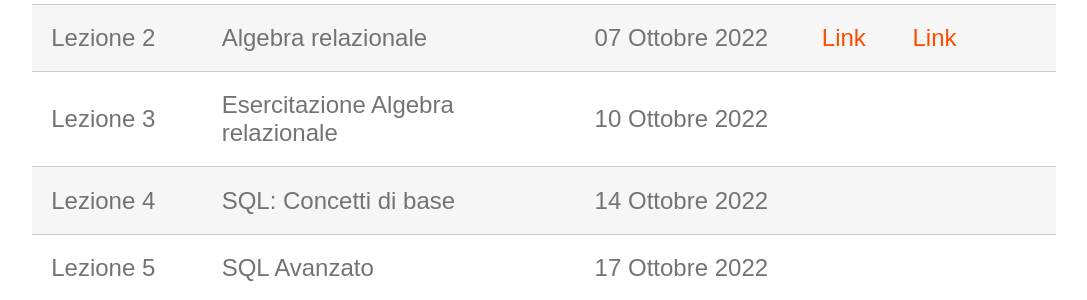
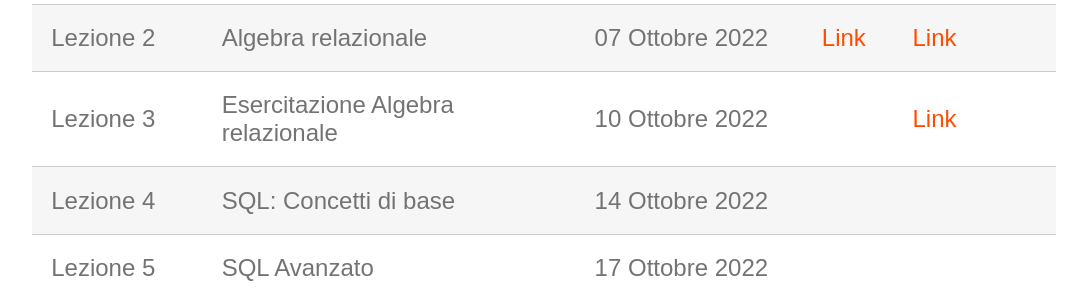
Before and after one commit to perceivelab/database-course, a Jekyll site: the page built from lezioni.md, in a window 1280 px wide and 900 px high, scrolled down 335 px. Shown: the part 155-455 px from the top of the window, without its empty margins (96-1183 px from the left). Built offline with Jekyll 4.4.1, drawn with Linux system fonts in a browser that asks for light colours; our own code applies the rules of GitHub Pages for plain Markdown files.

Commit message:
Update lezioni.md

```diff
--- a/lezioni.md
+++ b/lezioni.md
@@ -10,7 +10,7 @@
 | Introduzione  | Introduzione Corso                    | 03 Ottobre 2022   | [Link](https://drive.google.com/file/d/1u_I_BZALl_8nyqxvalevX5x7dyJV4yRw/view?usp=sharing)                                         |             |
 | Lezione 1  | Modello relazionale                      | 03 Ottobre 2022   | [Link](https://drive.google.com/file/d/15EaCh1d7VxnKTfylcErryjHwbERGk1Qo/view?usp=sharing)        |             |
 | Lezione 2  | Algebra relazionale                      | 07 Ottobre 2022   | [Link](https://drive.google.com/file/d/1A-qmts9eQMoQPqdN6f6_j1QWPLIntvNc/view?usp=sharing)                        |      [Link](https://drive.google.com/file/d/1xhLANQBfE-IPZenv5l__r-LpDB_vGVbi/view?usp=sharing)  |
-| Lezione 3  | Esercitazione Algebra relazionale        | 10 Ottobre 2022   |                         |             |
+| Lezione 3  | Esercitazione Algebra relazionale        | 10 Ottobre 2022   |                         |   [Link](https://drive.google.com/file/d/1rKO9jEPbvPDXGFqN5TLWSCXxsN-ddXwu/view?usp=sharing)          |
 | Lezione 4  | SQL: Concetti di base                    | 14 Ottobre 2022   |                         |             |
 | Lezione 5  | SQL Avanzato                             | 17 Ottobre 2022   |                         |             |
 | Lezione 6  | SQL: trigger e procedure                 | 17 Ottobre 2022   |                         |             |
```
